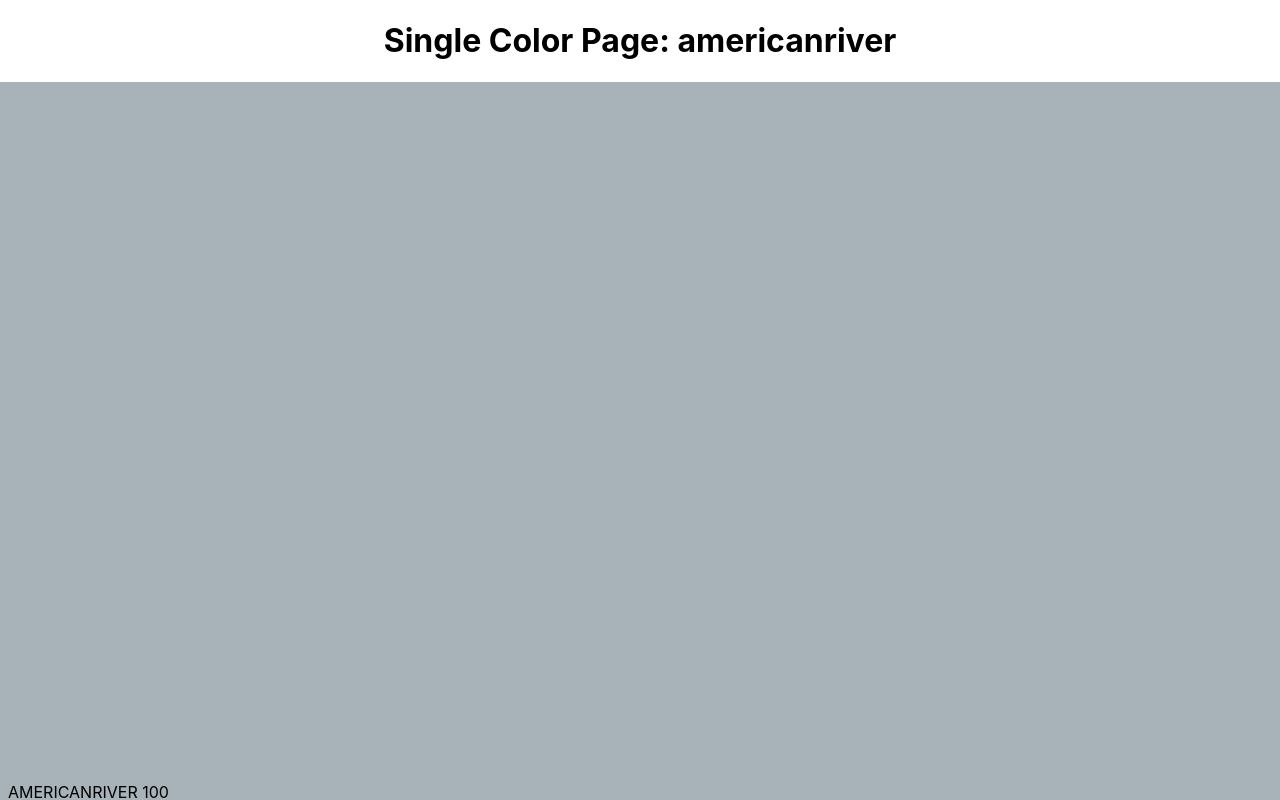
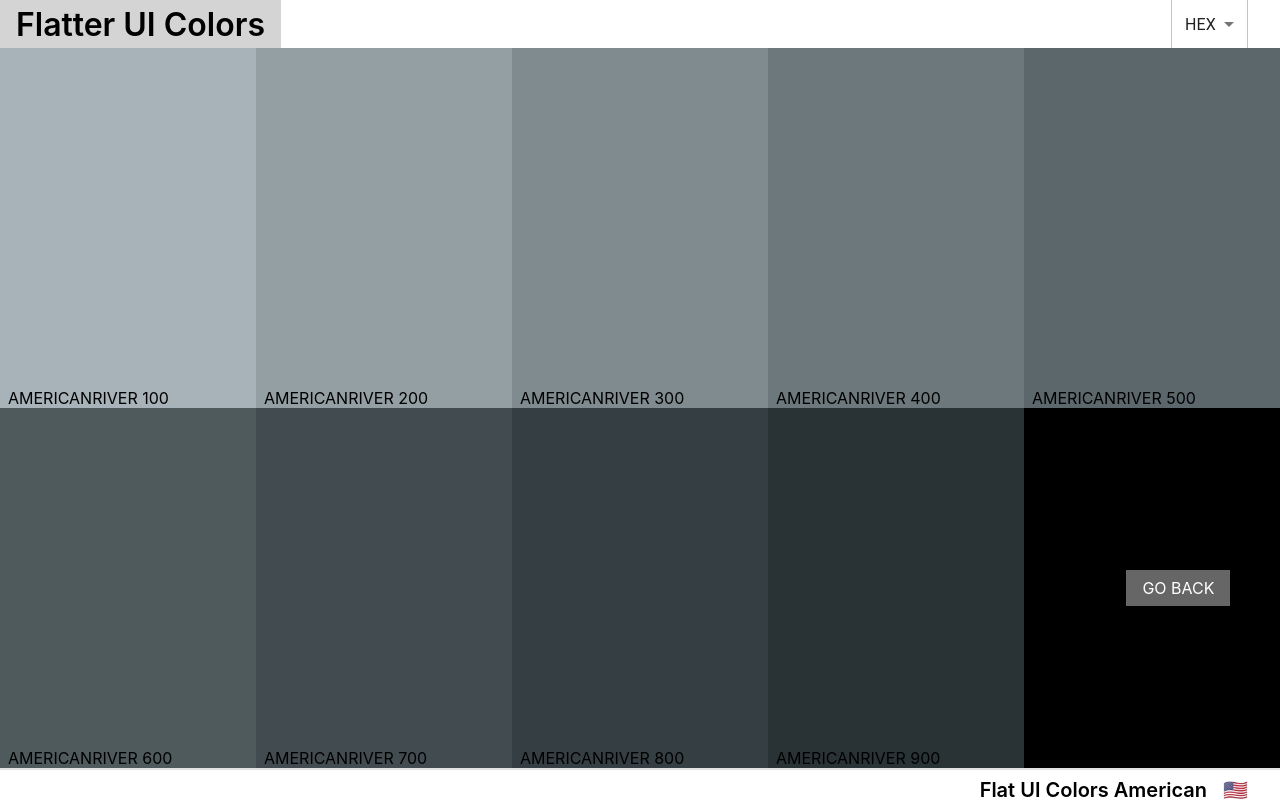
Before and after one commit to SticketInya/react-colors-app, a React (Create React App) app: page /palette/flat-ui-colors-american/americanriver in a window 1280 px wide. Built offline with nearby package versions, Linux system fonts and the light colour scheme.

Commit message:
feat(*): add SingleColorPalette functionality

```diff
--- a/src/Components/SingleColorPalette/SingleColorPalette.css
+++ b/src/Components/SingleColorPalette/SingleColorPalette.css
@@ -5,7 +5,19 @@
 
 .SingleColorPalette__colors{
     height: 90%;
-    display: flex;
-    flex-direction: row;
-    flex-wrap: wrap;
+    display: grid;
+    grid-template-columns: repeat(5, 20%);
 }
+
+.SingleColorPalette__back{
+    position: absolute;
+    width: fit-content;
+    padding: 0.5em 1em;
+    top: 45%;
+    left: 40%;
+
+    text-decoration: none;
+    text-transform: uppercase;
+    background-color: rgba(255,255,255,0.4);
+    color: white;
+}
--- a/src/Components/SingleColorPalette/SingleColorPalette.js
+++ b/src/Components/SingleColorPalette/SingleColorPalette.js
@@ -1,10 +1,15 @@
 import React, { useState } from 'react';
 import { useParams } from 'react-router-dom';
 import ColorBox from '../ColorBox/ColorBox';
+import Navbar from '../Navbar/Navbar';
+import PaletteFooter from '../PaletteFooter/PaletteFooter';
+import { Link } from 'react-router-dom';
 
 import './SingleColorPalette.css';
 
-function SingleColorPalette({ palette: { colors } }) {
+function SingleColorPalette({
+    palette: { colors, paletteName, emoji, id: paletteId },
+}) {
     const [colorFormat, setColorFormat] = useState('hex');
     const { colorId } = useParams();
 
@@ -16,8 +21,11 @@ function SingleColorPalette({ palette: { colors } }) {
         return shades;
     };
 
+    const handleFormatChange = (newFormat) => {
+        setColorFormat(newFormat);
+    };
+
     const shades = getShades(colors, colorId);
-    console.log(shades);
     const colorBoxes = shades.map((shade) => {
         return (
             <ColorBox
@@ -31,10 +39,19 @@ function SingleColorPalette({ palette: { colors } }) {
 
     return (
         <div className='SingleColorPalette'>
-            <h1 className='SingleColorPalette__title'>
-                Single Color Page: {colorId}
-            </h1>
-            <div className='SingleColorPalette__colors'>{colorBoxes}</div>
+            <Navbar changeFormat={handleFormatChange} />
+            <div className='SingleColorPalette__colors'>
+                {colorBoxes}
+                <div style={{ backgroundColor: 'black', position: 'relative' }}>
+                    <Link
+                        to={`../palette/${paletteId}`}
+                        className='SingleColorPalette__back'
+                    >
+                        go back
+                    </Link>
+                </div>
+            </div>
+            <PaletteFooter paletteName={paletteName} emoji={emoji} />
         </div>
     );
 }
```
